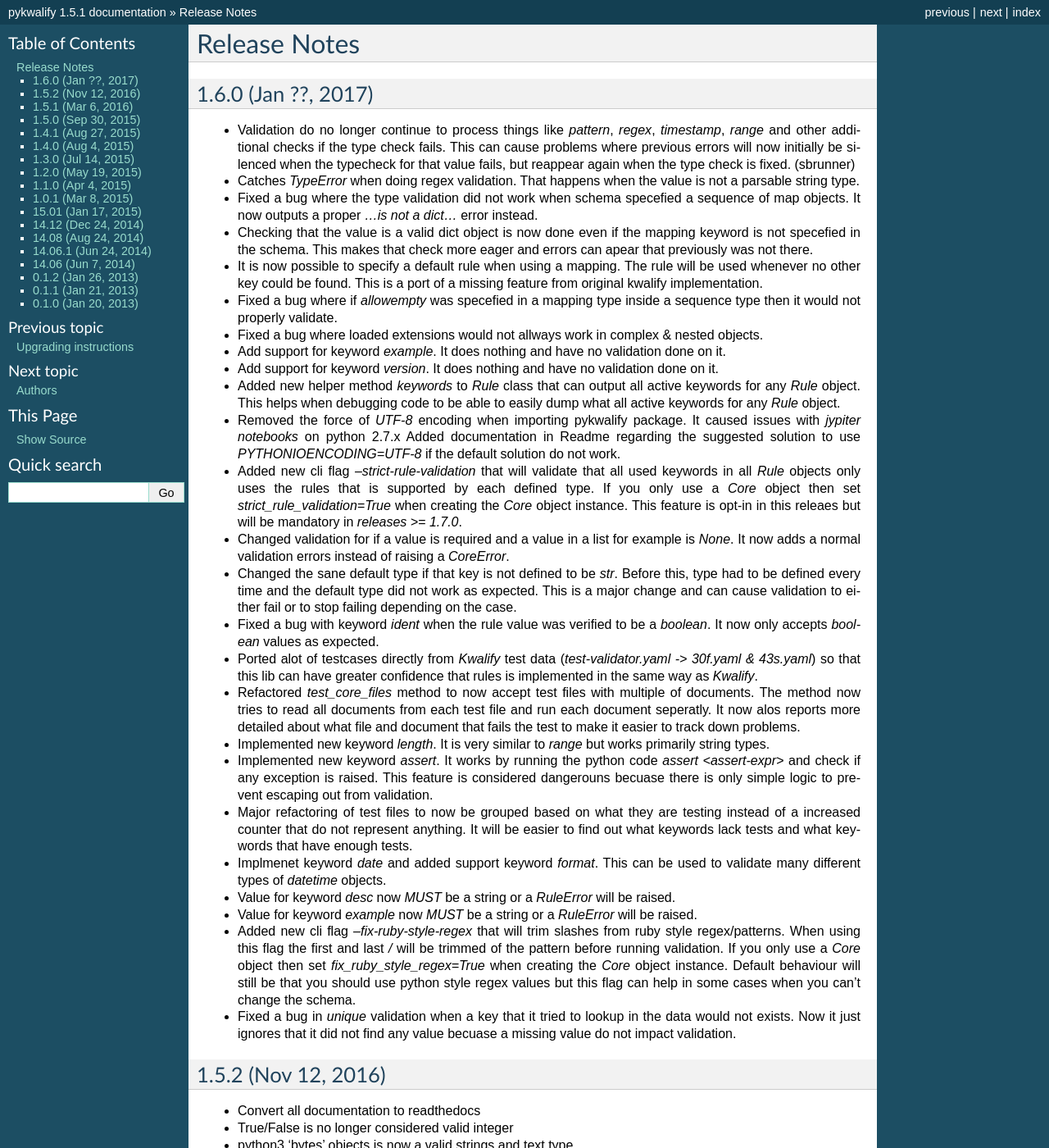
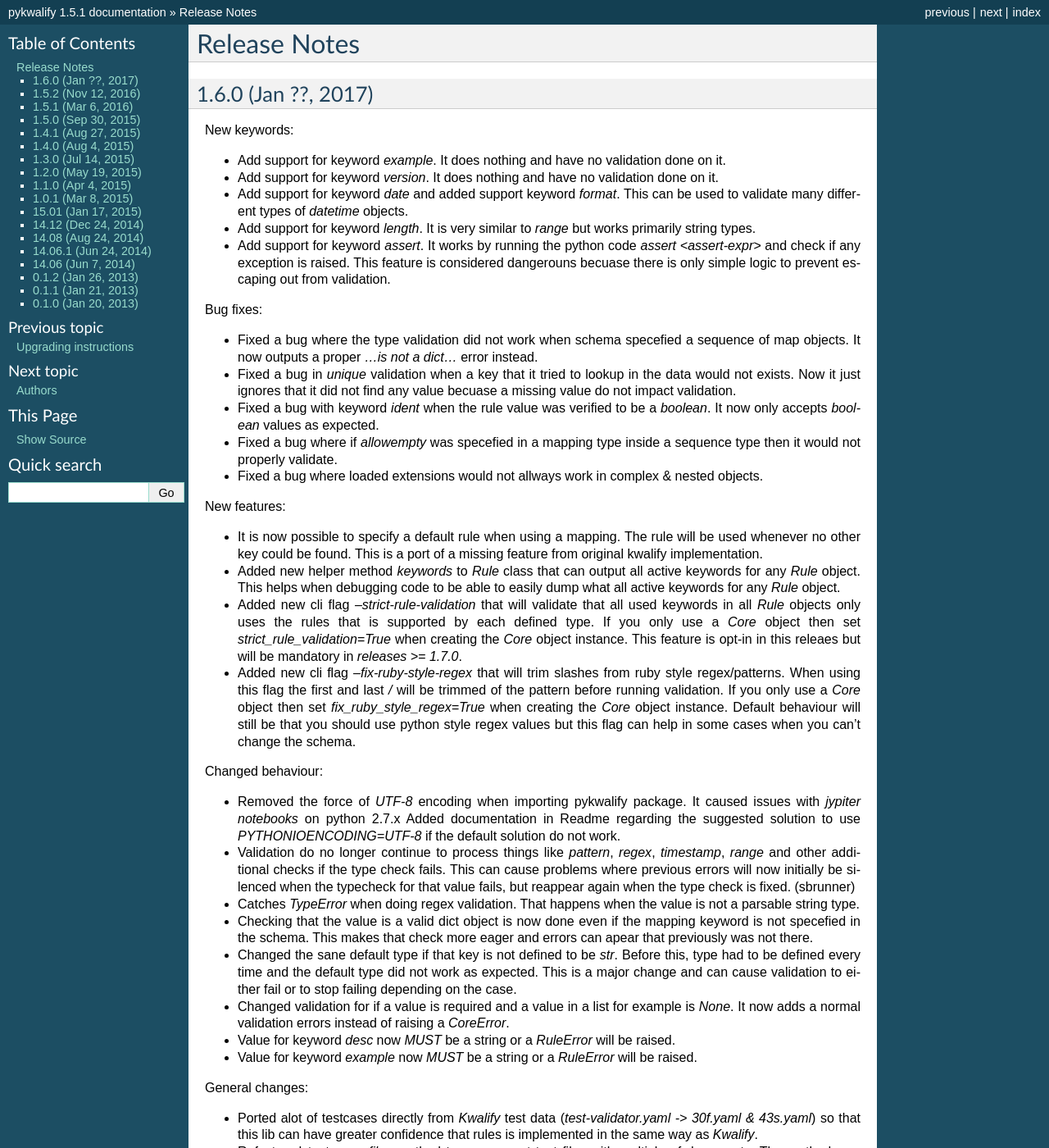
Before and after one commit to Grokzen/pykwalify, a Sphinx documentation site: the page built from docs/release-notes.rst, in a window 1280 px wide and 1400 px high. Shown: the whole window at 82% size. Built offline with Sphinx 7.4.7, drawn with Linux system fonts in a browser that asks for light colours; some of the changed text lies outside the part shown.

Commit message:
Reorganize releasenotes for 1.6.0 into groups that is easier to digest

```diff
--- a/docs/release-notes.rst
+++ b/docs/release-notes.rst
@@ -4,48 +4,62 @@ Release Notes
 1.6.0 (Jan ??, 2017)
 --------------------
 
+New keywords:
+
+- Add support for keyword *example*. It does nothing and have no validation done on it.
+- Add support for keyword *version*. It does nothing and have no validation done on it.
+- Add support for keyword *date* and added support keyword *format*. This can be used to validate many different types of *datetime* objects.
+- Add support for keyword *length*. It is very similar to *range* but works primarily string types.
+- Add support for keyword *assert*. It works by running the python code *assert <assert-expr>* and check if any exception is raised.
+  This feature is considered dangerouns becuase there is only simple logic to prevent escaping out from validation.
+
+Bug fixes:
+
+- Fixed a bug where the type validation did not work when schema specefied a sequence of map objects. It now outputs a proper `...is not a dict...` error instead.
+- Fixed a bug in *unique* validation when a key that it tried to lookup in the data would not exists.
+  Now it just ignores that it did not find any value becuase a missing value do not impact validation.
+- Fixed a bug with keyword *ident* when the rule value was verified to be a *boolean*. It now only accepts *boolean* values as expected.
+- Fixed a bug where if *allowempty* was specefied in a mapping type inside a sequence type then it would not properly validate.
+- Fixed a bug where loaded extensions would not allways work in complex & nested objects.
+
+New features:
+
+- It is now possible to specify a default rule when using a mapping.
+  The rule will be used whenever no other key could be found.
+  This is a port of a missing feature from original kwalify implementation.
+- Added new helper method *keywords* to *Rule* class that can output all active keywords for any *Rule* object.
+  This helps when debugging code to be able to easily dump what all active keywords for any *Rule* object.
+- Added new cli flag *--strict-rule-validation* that will validate that all used keywords in all *Rule* objects only uses the rules that is supported by each defined type.
+  If you only use a *Core* object then set *strict_rule_validation=True* when creating the *Core* object instance.
+  This feature is opt-in in this releaes but will be mandatory in *releases >= 1.7.0*.
+- Added new cli flag *--fix-ruby-style-regex* that will trim slashes from ruby style regex/patterns.
+  When using this flag the first and last */* will be trimmed of the pattern before running validation.
+  If you only use a *Core* object then set *fix_ruby_style_regex=True* when creating the *Core* object instance.
+  Default behaviour will still be that you should use python style regex values but this flag can help in some cases when you can't change the schema.
+
+Changed behaviour:
+
+- Removed the force of *UTF-8* encoding when importing pykwalify package. It caused issues with *jypiter notebooks* on python 2.7.x
+  Added documentation in Readme regarding the suggested solution to use *PYTHONIOENCODING=UTF-8* if the default solution do not work.
 - Validation do no longer continue to process things like *pattern*, *regex*, *timestamp*, *range* and other additional checks
   if the type check fails. This can cause problems where previous errors will now initially be silenced when the typecheck for
   that value fails, but reappear again when the type check is fixed. (sbrunner)
 - Catches *TypeError* when doing regex validation. That happens when the value is not a parsable string type.
-- Fixed a bug where the type validation did not work when schema specefied a sequence of map objects. It now outputs a proper `...is not a dict...` error instead.
 - Checking that the value is a valid dict object is now done even if the mapping keyword is not specefied in the schema.
   This makes that check more eager and errors can apear that previously was not there.
-- It is now possible to specify a default rule when using a mapping.
-  The rule will be used whenever no other key could be found.
-  This is a port of a missing feature from original kwalify implementation.
-- Fixed a bug where if *allowempty* was specefied in a mapping type inside a sequence type then it would not properly validate.
-- Fixed a bug where loaded extensions would not allways work in complex & nested objects.
-- Add support for keyword *example*. It does nothing and have no validation done on it.
-- Add support for keyword *version*. It does nothing and have no validation done on it.
-- Added new helper method *keywords* to *Rule* class that can output all active keywords for any *Rule* object.
-  This helps when debugging code to be able to easily dump what all active keywords for any *Rule* object.
-- Removed the force of *UTF-8* encoding when importing pykwalify package. It caused issues with *jypiter notebooks* on python 2.7.x
-  Added documentation in Readme regarding the suggested solution to use *PYTHONIOENCODING=UTF-8* if the default solution do not work.
-- Added new cli flag *--strict-rule-validation* that will validate that all used keywords in all *Rule* objects only uses the rules that is supported by each defined type.
-  If you only use a *Core* object then set *strict_rule_validation=True* when creating the *Core* object instance.
-  This feature is opt-in in this releaes but will be mandatory in *releases >= 1.7.0*.
-- Changed validation for if a value is required and a value in a list for example is *None*. It now adds a normal validation errors instead of raising a *CoreError*.
 - Changed the sane default type if that key is not defined to be *str*. Before this, type had to be defined every time and the default type did not work as expected.
   This is a major change and can cause validation to either fail or to stop failing depending on the case.
-- Fixed a bug with keyword *ident* when the rule value was verified to be a *boolean*. It now only accepts *boolean* values as expected.
+- Changed validation for if a value is required and a value in a list for example is *None*. It now adds a normal validation errors instead of raising a *CoreError*.
+- Value for keyword *desc* now *MUST* be a string or a *RuleError* will be raised.
+- Value for keyword *example* now *MUST* be a string or a *RuleError* will be raised.
+
+General changes:
+
 - Ported alot of testcases directly from *Kwalify* test data (*test-validator.yaml -> 30f.yaml & 43s.yaml*) so that this lib can have greater confidence that rules is implemented in the same way as *Kwalify*.
 - Refactored *test_core_files* method to now accept test files with multiple of documents. The method now tries to read all documents from each test file and run each document seperatly.
   It now alos reports more detailed about what file and document that fails the test to make it easier to track down problems.
-- Implemented new keyword *length*. It is very similar to *range* but works primarily string types.
-- Implemented new keyword *assert*. It works by running the python code *assert <assert-expr>* and check if any exception is raised.
-  This feature is considered dangerouns becuase there is only simple logic to prevent escaping out from validation.
 - Major refactoring of test files to now be grouped based on what they are testing instead of a increased counter that do not represent anything.
   It will be easier to find out what keywords lack tests and what keywords that have enough tests.
-- Implmenet keyword *date* and added support keyword *format*. This can be used to validate many different types of *datetime* objects.
-- Value for keyword *desc* now *MUST* be a string or a *RuleError* will be raised.
-- Value for keyword *example* now *MUST* be a string or a *RuleError* will be raised.
-- Added new cli flag *--fix-ruby-style-regex* that will trim slashes from ruby style regex/patterns.
-  When using this flag the first and last */* will be trimmed of the pattern before running validation.
-  If you only use a *Core* object then set *fix_ruby_style_regex=True* when creating the *Core* object instance.
-  Default behaviour will still be that you should use python style regex values but this flag can help in some cases when you can't change the schema.
-- Fixed a bug in *unique* validation when a key that it tried to lookup in the data would not exists.
-  Now it just ignores that it did not find any value becuase a missing value do not impact validation.
 
 
 1.5.2 (Nov 12, 2016)
```
